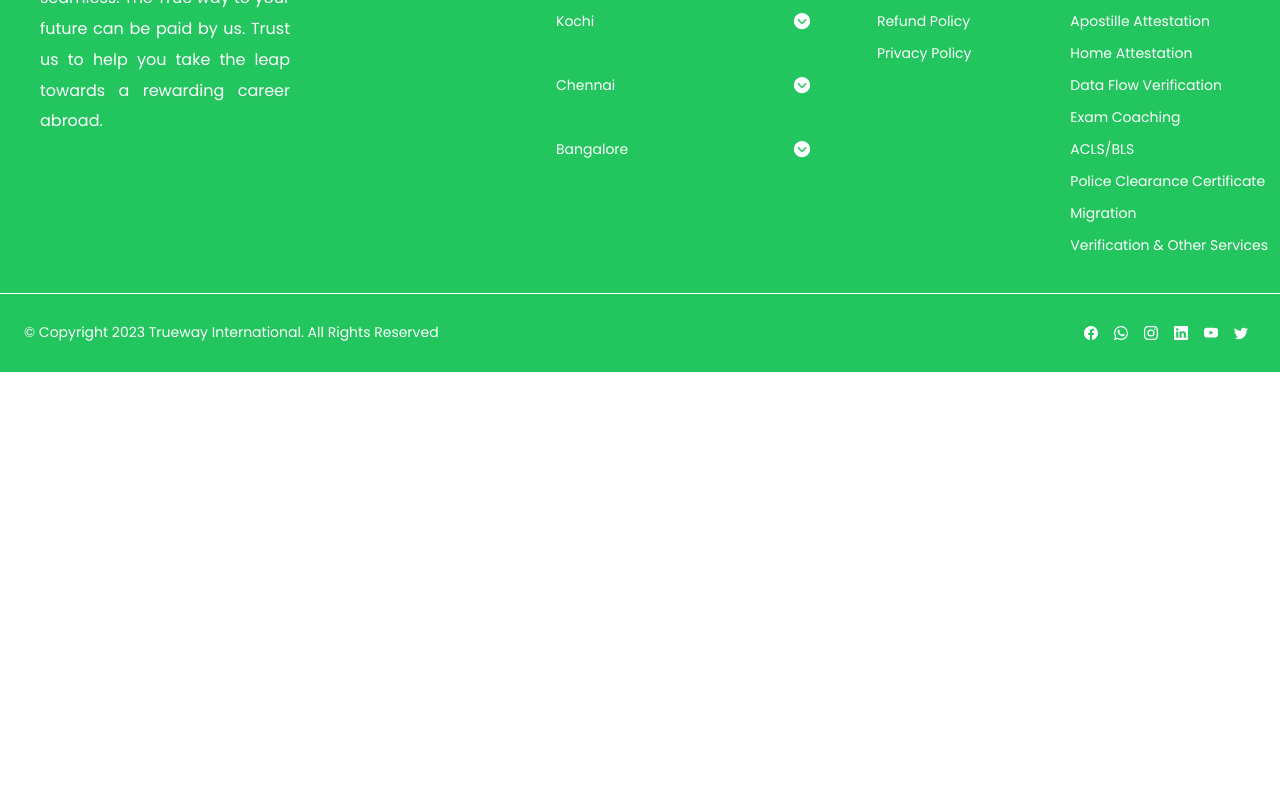
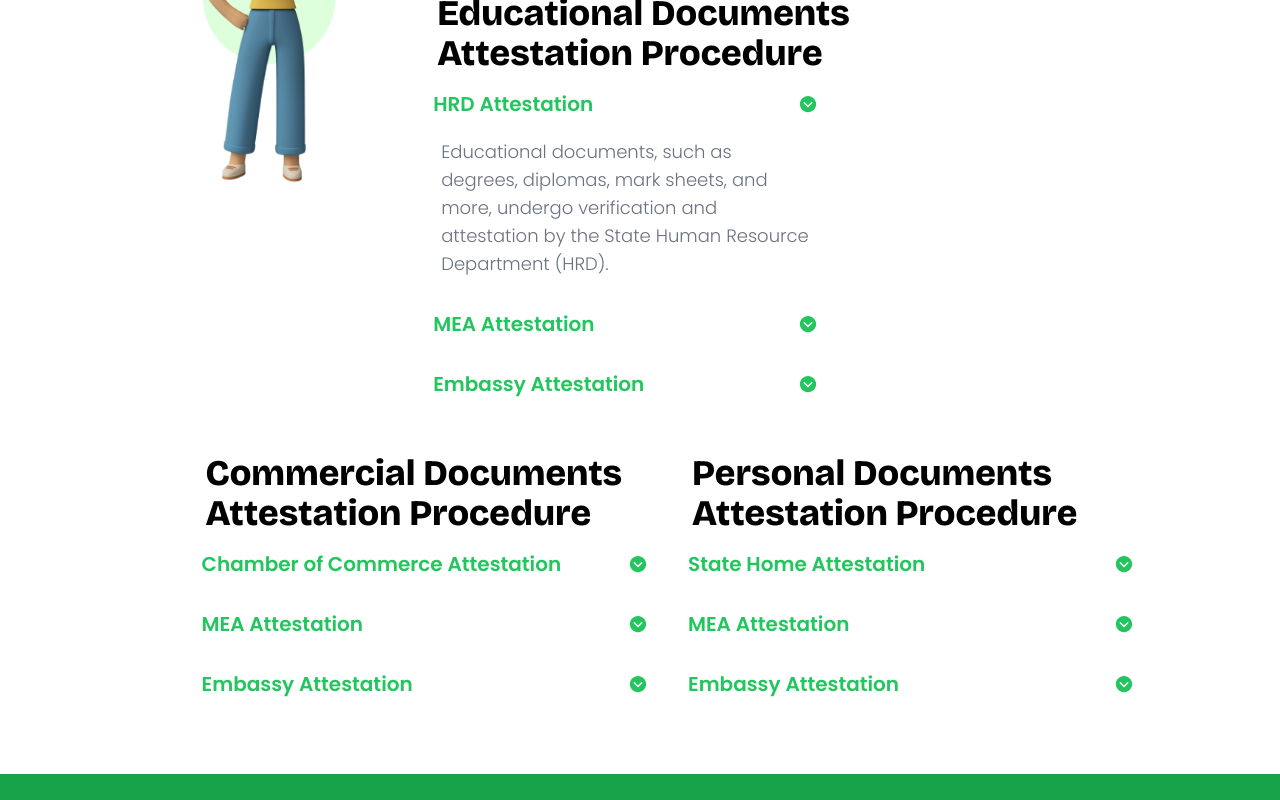
Before and after one commit to Truwayinternational/Trueway-Website, a React (Create React App) app: page /embassyAttestation in a window 1280 px wide. Shown: the part 5120-5920 px from the top of the page. Before the commit the page ends 5492 px from the top, so only its background shows below. Built offline with nearby package versions, Linux system fonts and the light colour scheme.

Commit message:
how do i get embassy attestation

```diff
--- a/src/Components/Layout/Footer.js
+++ b/src/Components/Layout/Footer.js
@@ -121,7 +121,7 @@ function Footer() {
     ]
 
   return (
-    <section className="flex justify-center items-center flex-col py-6 sm:pt-16 bg-green-500">
+    <section className="flex justify-center items-center flex-col py-6 sm:pt-16 bg-green-600">
         <div className='flex justify-center items-start md:flex-row flex-col mb-8 w-full '>
             <div className='flex flex-1 flex-col justify-start mr-10 '>
                 <img
--- a/src/Components/Layout/FooterAccordian.js
+++ b/src/Components/Layout/FooterAccordian.js
@@ -13,7 +13,7 @@ function FooterAccordian(props) {
     return (
         <>
                     <div className="font-poppins font-normal text-[14px] leading-[24px] text-white hover:text-green-950 cursor-pointer p-2">
-                        <div className={`bg-green-500 p-3 w-[280px] duration-500 group ${item.active === 1 ? 'is-active bg-green-600 rounded-md': ''}`}>
+                        <div className={`bg-green-600 p-3 w-[280px] duration-500 group ${item.active === 1 ? 'is-active bg-green-600 rounded-md': ''}`}>
                             <div className='flex items-center '>
                                 <div className='w-full duration-500 group-[.is-active]:font-bold text-md'>
                                 {item.place}
--- a/src/Pages/OtherServices/Embassy Attestation/EmbassyAttestation_index.js
+++ b/src/Pages/OtherServices/Embassy Attestation/EmbassyAttestation_index.js
@@ -4,6 +4,7 @@ import WhatIsEmbassy from './WhatIsEmbassy'
 import PurposesOfEmbassyAttestation from './PurposesOfEmbassyAttestation'
 import PopulerContries from './PopulerContries'
 import PopularContreisCardMob from './PopularContreisCardMob'
+import HowDoIGet from './HowDoIGet'
 
 function EmbassyAttestation_index() {
   return (
@@ -13,6 +14,7 @@ function EmbassyAttestation_index() {
         <PurposesOfEmbassyAttestation />
         <PopulerContries />  {/*  countries in Large screen size */}
         <PopularContreisCardMob /> {/*  countries in mobile screen size */}
+        <HowDoIGet />
     </div>
   )
 }
--- /dev/null
+++ b/src/Pages/OtherServices/Embassy Attestation/HowDoIGet.js
@@ -0,0 +1,143 @@
+import React, {useState} from 'react'
+import {
+    Accordion,
+    AccordionHeader,
+    AccordionBody,
+  } from "@material-tailwind/react";
+import Avatar_3 from '../../../Assets/certificate attestation/avatar_3.png'
+
+import {IoIosArrowDropdownCircle} from 'react-icons/io'
+
+
+function HowDoIGet() {
+
+    const [open, setOpen] = useState(0);
+    const [alwaysOpen, setAlwaysOpen] = useState(true)
+
+    const handleAlwaysOpen = () => setAlwaysOpen((cur) => !cur);
+    const handleOpen = (value) => setOpen(open === value ? 0 : value);
+
+  return (
+    <div>
+        <div className=' my-10 lg:mx-[12%]'>
+          <div className='flex mx-4 lg:pl-6 px-3'>
+            <img className='md:hidden grid  w-[100px]  mt-[-30px]' src={Avatar_3} alt="Avatar_3" />
+            <h3 className='md:text-5xl lg:px-48 text-3xl pb-5 font-HeadingFont font-extrabold text-black  tracking-wide  '> How do I get <br/><p className='text-green-500'>Embassy Attestation in India?</p></h3>
+          </div>
+        <div className='flex '>
+          <div className='hidden md:flex h-full lg:pl-10 xl:mt-[-120px] py-4'>
+            <img src={Avatar_3} alt="avatar_3" />
+          </div>
+            <div className='w-full lg:px-12 lg:pr-16 px-4 pl-6 py-5'>
+                <h1 className='md:text-4xl text-2xl font-HeadingFont font-extrabold text-start px-3'> Educational Documents <br/> Attestation Procedure </h1>
+                <div className='flex'>
+                    <div className='lg:w-2/3 px-2'>
+                        <div className='text-md md:text-xl lg:text-lg text-gray-500 font-poppins pr-3 lg:p-0'>
+                            <Accordion open={alwaysOpen}>
+                                <AccordionHeader className='text-green-500 cursor-pointer text-lg md:text-xl' onClick={handleAlwaysOpen}> HRD Attestation <IoIosArrowDropdownCircle className='ms-auto'/>
+                                </AccordionHeader>
+                                <AccordionBody className="text-sm md:text-lg text-gray-500 px-2 pt-1 pr-8">
+                                Educational documents, such as degrees, diplomas, mark sheets, and more, undergo verification and attestation by the State Human Resource Department (HRD).
+                                </AccordionBody>
+                            </Accordion>
+                            {/* 2nd accordion */}
+                            <Accordion open={open === 1}>
+                                <AccordionHeader className='text-green-500 cursor-pointer text-lg md:text-xl' onClick={() => handleOpen(1)}>
+                                MEA Attestation <IoIosArrowDropdownCircle className='ms-auto'/>
+                                </AccordionHeader>
+                                <AccordionBody className="text-sm md:text-lg text-gray-500 px-2 pt-1 pr-8">
+                                The Ministry of External Affairs (MEA), Government of India, provides the final attestation on the national level for all educational documents issued by     universities, colleges, schools, and institutes based in India.
+                                </AccordionBody>
+                            </Accordion>
+                            {/* 3rd accordion */}
+                            <Accordion open={open === 2}>
+                                <AccordionHeader className='text-green-500 cursor-pointer text-lg md:text-xl' onClick={() => handleOpen(2)}>
+                                Embassy Attestation <IoIosArrowDropdownCircle className='ms-auto'/>
+                                </AccordionHeader>
+                                <AccordionBody className="text-sm md:text-lg text-gray-500 px-2 pt-1 pr-8">
+                                The final step of document attestation involves obtaining embassy authentication, which is performed by the embassy or consulate of the destination country where the applicant intends to utilize their documents.
+                                </AccordionBody>
+                            </Accordion>
+                        </div>
+                    </div>
+                </div>
+            </div>
+        </div>
+        {/*  accordion half side on a page */}
+        <div className='lg:grid lg:grid-cols-2'>
+            <div className='lg:w-full lg:mx-10 ml-6 py-5 '>
+                <h1 className='md:text-4xl text-2xl font-HeadingFont  font-extrabold text-start px-3'>Commercial Documents
+                <br/> Attestation Procedure </h1>
+                <div className='flex'>
+                    <div className='w-full px-2'>
+                        <div className='text-md md:text-xl lg:text-lg text-gray-500 font-poppins pr-3 lg:p-0'>
+                            <Accordion open={open === 3}>
+                                <AccordionHeader className='text-green-500 cursor-pointer text-lg md:text-xl' onClick={() => handleOpen(3)}> Chamber of Commerce Attestation<IoIosArrowDropdownCircle className='ms-auto'/>
+                                </AccordionHeader>
+                                <AccordionBody className="text-sm md:text-lg text-gray-500 px-2 pt-1 pr-8">
+                                The commercial documents that are needed to do business or trade-related purposes have to be legally checked and attested by The Chamber of Commerce.
+                                </AccordionBody>
+                            </Accordion>
+                            {/* 2nd accordion */}
+                            <Accordion open={open === 4}>
+                                <AccordionHeader className='text-green-500 cursor-pointer text-lg md:text-xl' onClick={() => handleOpen(4)}>
+                                MEA Attestation<IoIosArrowDropdownCircle className='ms-auto'/>
+                                </AccordionHeader>
+                                <AccordionBody className="text-sm md:text-lg text-gray-500 px-2 pt-1 pr-8">
+                                The Ministry of External Affairs (MEA) attest the documents in this stage and verifies the documents submitted by the applicant.
+                                </AccordionBody>
+                            </Accordion>
+                            {/* 3rd accordion */}
+                            <Accordion open={open === 5}>
+                                <AccordionHeader className='text-green-500 cursor-pointer text-lg md:text-xl' onClick={() => handleOpen(5)}>
+                                Embassy Attestation <IoIosArrowDropdownCircle className='ms-auto'/>
+                                </AccordionHeader>
+                                <AccordionBody className="text-sm md:text-lg text-gray-500 px-2 pt-1 pr-8">
+                                The embassy does the last attestation and thus proves that the applicant-submitted documents are genuine and real.
+                                </AccordionBody>
+                            </Accordion>
+                        </div>
+                    </div>
+                </div>
+            </div>
+            <div className='lg:w-full lg:mx-10 ml-6 py-5 '>
+                <h1 className='md:text-4xl text-2xl font-HeadingFont  font-extrabold text-start px-3'> Personal Documents <br/> Attestation Procedure </h1>
+                <div className='flex'>
+                    <div className='w-full px-2'>
+                        <div className='text-md md:text-xl lg:text-lg text-gray-500 font-poppins pr-3 lg:p-0'>
+                            <Accordion open={open === 6}>
+                                <AccordionHeader className='text-green-500 cursor-pointer text-lg md:text-xl' onClick={() => handleOpen(6)}>State Home Attestation <IoIosArrowDropdownCircle className='ms-auto'/>
+                                </AccordionHeader>
+                                <AccordionBody className="text-sm md:text-lg text-gray-500 px-2 pt-1 pr-8">
+                                The non-educational documents such as divorce, death, marriage, birth and so on should be first attested by the state home department.
+                                </AccordionBody>
+                            </Accordion>
+                            {/* 2nd accordion */}
+                            <Accordion open={open === 7}>
+                                <AccordionHeader className='text-green-500 cursor-pointer text-lg md:text-xl' onClick={() => handleOpen(7)}>
+                                MEA Attestation <IoIosArrowDropdownCircle className='ms-auto'/>
+                                </AccordionHeader>
+                                <AccordionBody className="text-sm md:text-lg text-gray-500 px-2 pt-1 pr-8">
+                                The Ministry of External Affairs (MEA) check the genuineness of personal documents at a national level by placing an MEA attestation stamp on the documents.
+                                </AccordionBody>
+                            </Accordion>
+                            {/* 3rd accordion */}
+                            <Accordion open={open === 8}>
+                                <AccordionHeader className='text-green-500 cursor-pointer text-lg md:text-xl' onClick={() => handleOpen(8)}>
+                                Embassy Attestation <IoIosArrowDropdownCircle className='ms-auto'/>
+                                </AccordionHeader>
+                                <AccordionBody className="text-sm md:text-lg text-gray-500 px-2 pt-1 pr-8">
+                                The concerned embassy attests the documents and confirms that these documents can use at an international level.
+                                </AccordionBody>
+                            </Accordion>
+                        </div>
+                    </div>
+                </div>
+            </div>
+        </div>
+      </div>
+    </div>
+  )
+}
+
+export default HowDoIGet;
```
Also changed, not shown: src/Components/Layout/NavBar/NavBar.js (+8 -8 lines).
